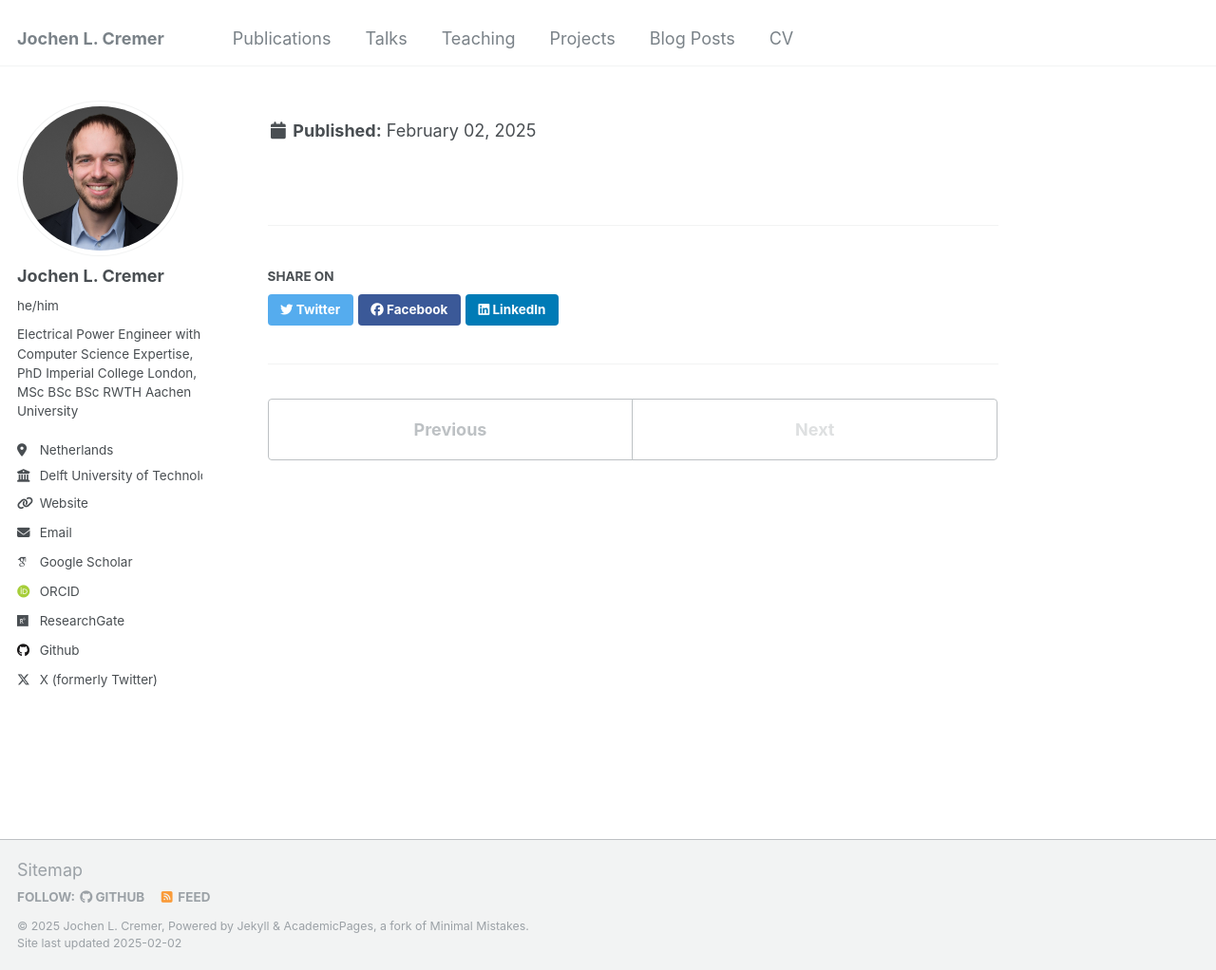
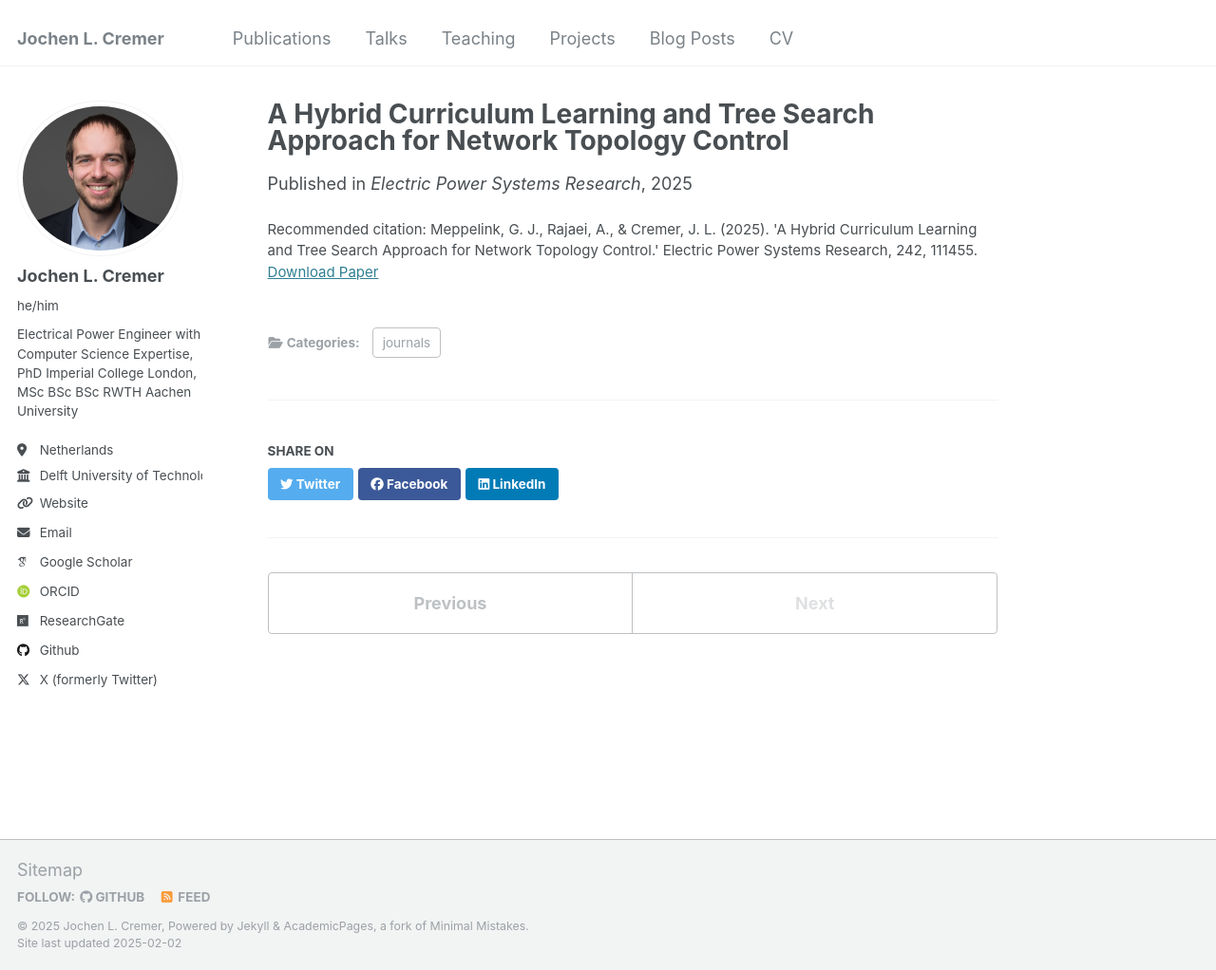
Before and after one commit to JochenC/JochenC.github.io, a Jekyll site: the page built from _publications/2025-01-01-hybrid-curriculum-learning-network-topology.md, in a window 1280 px wide and 1022 px high. Shown: the whole window at 95% size. Built offline with Jekyll 4.4.1, drawn with Linux system fonts in a browser that asks for light colours; some web fonts are replaced.

Commit message:
Update 2025-01-01-hybrid-curriculum-learning-network-topology.md

```diff
--- a/_publications/2025-01-01-hybrid-curriculum-learning-network-topology.md
+++ b/_publications/2025-01-01-hybrid-curriculum-learning-network-topology.md
@@ -7,5 +7,5 @@ excerpt: "This paper presents a hybrid approach combining curriculum-trained rei
 date: 2025-01-01
 venue: "Electric Power Systems Research"
 paperurl: https://doi.org/10.1016/j.epsr.2025.111455
-citation: "Meppelink, G. J., Rajaei, A., & Cremer, J. L. (2025). 'A Hybrid Curriculum Learning and Tree Search Approach for Network Topology Control.' Electric Power Systems Research, 242, 111455."---
+citation: "Meppelink, G. J., Rajaei, A., & Cremer, J. L. (2025). 'A Hybrid Curriculum Learning and Tree Search Approach for Network Topology Control.' Electric Power Systems Research, 242, 111455."
 ---
```
